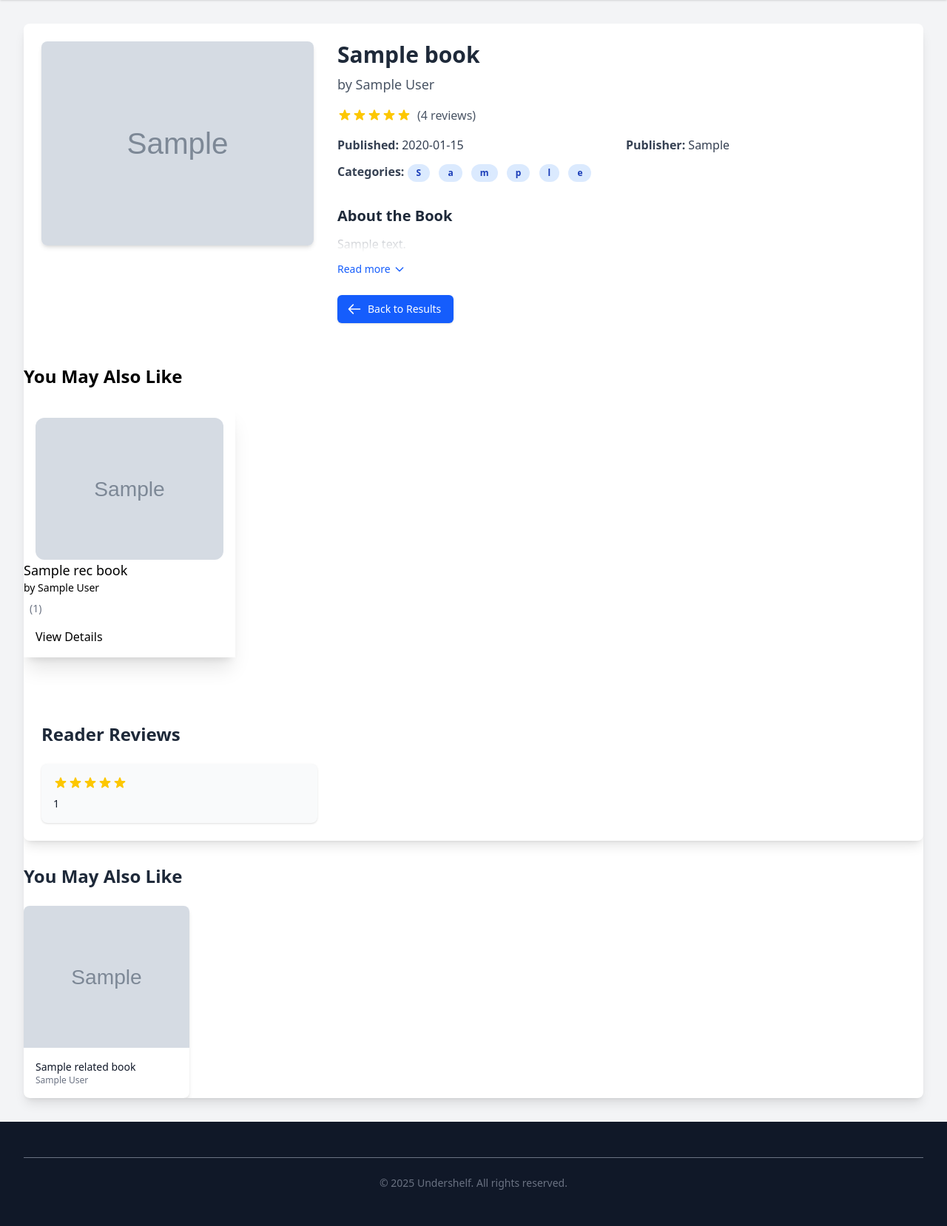
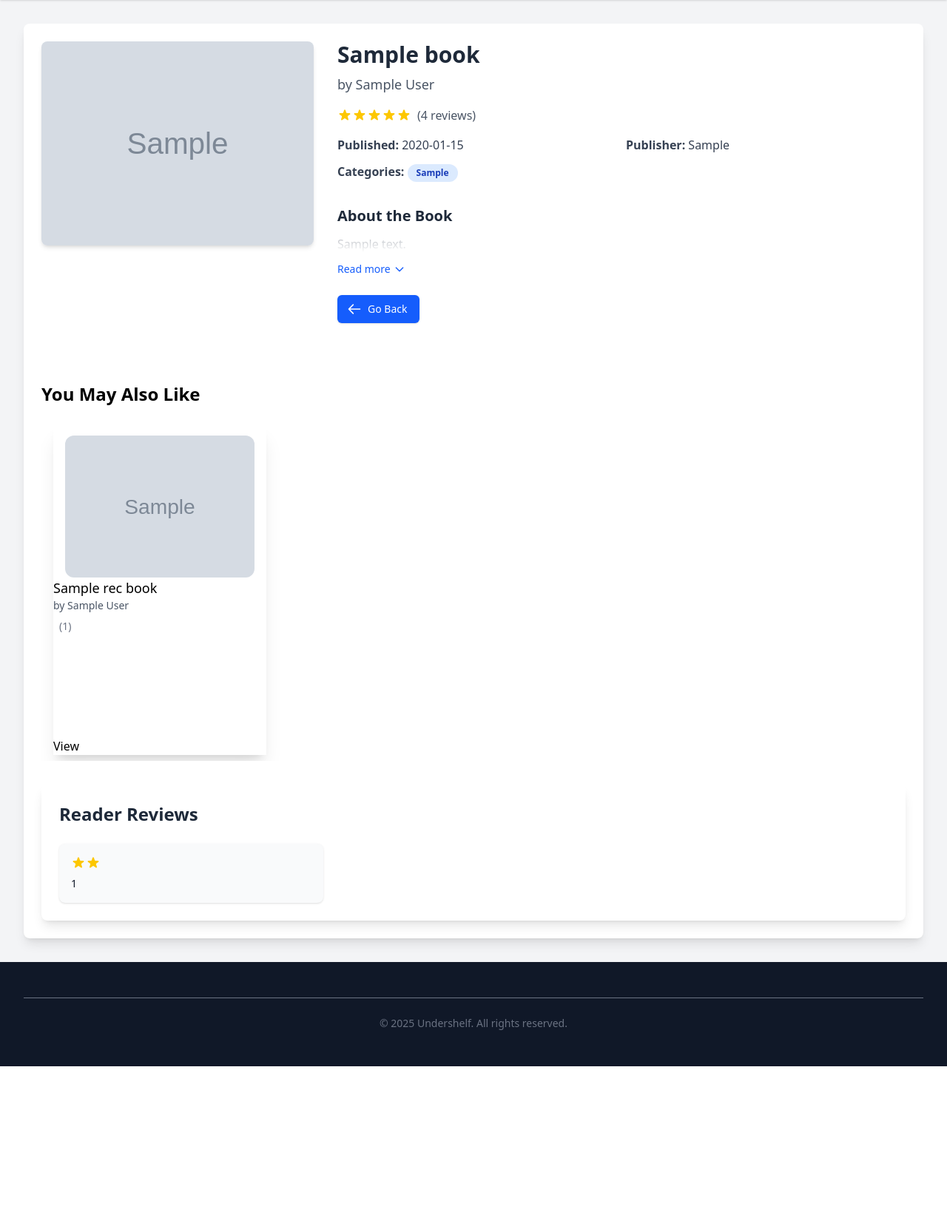
Before and after one commit to SP-SDU/Undershelf, a Django app: template src/presentation/templates/book_details.html in a window 1280 px wide. Shown: the part 64-1722 px from the top of the page at 74% size. After the commit the page ends 1506 px from the top, so only its background shows below. Run offline with Django 5.2, Linux system fonts and the light colour scheme; tables that the repository leaves empty hold one stand-in row (values such as "Sample post"); the template is opened without the code that fills it: values that come from a table or form of the project are taken from there, most other values are stand-ins (such as "Sample title", 1, 10 or a date in 2020); grey boxes marked "Sample" are stand-in pictures; some libraries are stand-ins or nearby versions.

Commit message:
Add Recommendation carousel
Added:
- Carousel for cbf or bfs recommendations
- Smaller limit of reviews
- Fix Button naming (since it goes back to previous page)

```diff
--- a/src/presentation/templates/book_details.html
+++ b/src/presentation/templates/book_details.html
@@ -1,5 +1,4 @@
 {% extends 'base.html' %}
-{% load book_filters %}
 
 {% block title %}{{ book.title }} - Undershelf{% endblock %}
 
@@ -53,19 +52,16 @@
                         <span class="font-semibold">Publisher:</span> {{ book.publisher }}
                     </div>
                     {% endif %}
-
                       {% if book.categories %}
                     <div class="md:col-span-2">
                         <span class="font-semibold">Categories:</span>
-                        {% if book.categories|slice:":1" == '[' %}
-                            {% for category in book.categories|slice:"1:-1"|split:"," %}
-                                <span class="inline-block bg-blue-100 text-blue-800 rounded-full px-3 py-1 text-xs font-semibold mr-2 mb-2">{{ category|slice:"1:-1" }}</span>
-                            {% endfor %}
+                        {% with categories=book.categories %}
+                            {% if categories|slice:":1" == '[' %}
+                                <span class="inline-block bg-blue-100 text-blue-800 rounded-full px-3 py-1 text-xs font-semibold mr-2 mb-2">{{ categories|slice:"1:-1" }}</span>
                             {% else %}
-                            {% for category in book.categories|split:"," %}
-                                <span class="inline-block bg-blue-100 text-blue-800 rounded-full px-3 py-1 text-xs font-semibold mr-2 mb-2">{{ category|strip }}</span>
-                            {% endfor %}
+                                <span class="inline-block bg-blue-100 text-blue-800 rounded-full px-3 py-1 text-xs font-semibold mr-2 mb-2">{{ categories }}</span>
                             {% endif %}
+                        {% endwith %}
                     </div>
                     {% endif %}
                 </div>
@@ -94,28 +90,29 @@
                 <!-- Action Button -->
                 <a href="javascript:history.back()" class="inline-flex items-center px-4 py-2 border border-transparent rounded-md shadow-sm text-sm font-medium text-white bg-blue-600 hover:bg-blue-700 focus:outline-none focus:ring-2 focus:ring-offset-2 focus:ring-blue-500">
                     <svg class="-ml-1 mr-2 h-5 w-5" fill="none" stroke="currentColor" viewBox="0 0 24 24" xmlns="http://www.w3.org/2000/svg"><path stroke-linecap="round" stroke-linejoin="round" stroke-width="2" d="M10 19l-7-7m0 0l7-7m-7 7h18"></path></svg>
-                    Back to Results
+                    Go Back
                 </a>
             </div>
         </div>
 
     <!-- Recommendations -->
-        <div class="container mx-auto py-8">
+    <div class="bg-white rounded-lg shadow-lg p-6 mt-8">
         <h2 class="text-2xl font-semibold mb-6">You May Also Like</h2>
 
         {% if recommended_books %}
-            <div class="grid grid-cols-1 sm:grid-cols-2 lg:grid-cols-3 xl:grid-cols-4 gap-6">
+        <div class="carousel w-full relative overflow-hidden">
+            <div id="book-recommendations" class="carousel-item flex w-full gap-4 px-4 pb-2 overflow-x-auto snap-x scroll-smooth">
                 {% for rec_book in recommended_books %}
-            <div class="card bg-base-100 shadow-xl hover:shadow-2xl transition">
+                <div class="card bg-base-100 shadow-xl w-64 md:w-72 flex-shrink-0 snap-center">
                     {% if rec_book.reviews.count > 50 %}
                     <div class="badge badge-primary absolute m-3">Bestseller</div>
                     {% endif %}
                     <figure class="px-4 pt-4">
                         <img src="{{ rec_book.image }}" alt="{{ rec_book.title }}" class="rounded-xl object-cover h-48 w-full" />
                     </figure>
-                <div class="card-body">
+                    <div class="card-body flex flex-col h-60">
                         <h3 class="card-title text-lg line-clamp-2">{{ rec_book.title }}</h3>
-                <p class="text-sm text-muted mb-2">by {{ rec_book.authors|default:"Unknown" }}</p>
+                        <p class="text-sm text-gray-600 mb-2">by {{ rec_book.authors|default:"Unknown" }}</p>
 
                         <div class="flex items-center">
                             {% for i in "12345"|make_list %}
@@ -129,9 +126,10 @@
                             {% endfor %}
                             <span class="text-sm text-gray-500 ml-2">({{ rec_book.reviews.count }})</span>
                         </div>
+
+                        <div class="card-actions justify-end mt-auto">
+                            <a href="{% url 'book_details' rec_book.id %}" class="btn btn-primary btn-sm">View</a>
                         </div>
-                <div class="card-actions justify-end p-4">
-                <a href="{% url 'book_details' rec_book.id %}" class="btn btn-primary btn-sm">View Details</a>
                     </div>
                 </div>
                 {% endfor %}
@@ -152,7 +150,7 @@
             {% for review in reviews %}
             <div class="bg-gray-50 rounded-lg p-4 shadow">
                 <div class="flex items-center mb-2">
-                    {% for i in "12345" %}
+                    {% for i in "52" %}
                         {% if forloop.counter <= review.review_score %}
                             <svg class="w-5 h-5 text-yellow-400" fill="currentColor" viewBox="0 0 20 20" xmlns="http://www.w3.org/2000/svg"><path d="M9.049 2.927c.3-.921 1.603-.921 1.902 0l1.07 3.292a1 1 0 00.95.69h3.462c.969 0 1.371 1.24.588 1.81l-2.8 2.034a1 1 0 00-.364 1.118l1.07 3.292c.3.921-.755 1.688-1.54 1.118l-2.8-2.034a1 1 0 00-1.175 0l-2.8 2.034c-.784.57-1.838-.197-1.539-1.118l1.07-3.292a1 1 0 00-.364-1.118l-2.8-2.034c-.783-.57-.38-1.81.588-1.81h3.461a1 1 0 00.951-.69l1.07-3.292z"></path></svg>
                         {% else %}
@@ -172,39 +170,13 @@
         </div>
         {% endif %}
     </div>
-
-    <!-- You May Also Like Section -->
-    {% if related_books %}
-    <div class="mt-8">
-        <h2 class="text-2xl font-bold text-gray-800 mb-6">You May Also Like</h2>
-
-        <div class="grid grid-cols-2 md:grid-cols-3 lg:grid-cols-5 gap-6">
-            {% for related_book in related_books %}
-            <div class="bg-white rounded-lg shadow-md overflow-hidden hover:shadow-lg transition-shadow duration-300">
-                <a href="{% url 'book_details' book_id=related_book.id %}">
-                    {% if related_book.image %}
-                    <img src="{{ related_book.image }}" alt="{{ related_book.title }}" class="w-full h-48 object-cover">
-                    {% else %}
-                    <div class="w-full h-48 bg-gray-200 flex items-center justify-center">
-                        <span class="text-gray-500">No Image</span>
-                    </div>
-                    {% endif %}
-                    <div class="p-4">
-                        <h3 class="text-sm font-medium text-gray-900 truncate" title="{{ related_book.title }}">{{ related_book.title }}</h3>
-                        <p class="text-xs text-gray-500 truncate" title="{{ related_book.authors|default:'Unknown Author' }}">{{ related_book.authors|default:"Unknown Author" }}</p>
-                    </div>
-                </a>
-            </div>
-            {% endfor %}
-        </div>
-    </div>
-    {% endif %}
 </div>
 {% endblock %}
 
 {% block tail_js %}
 <script>
   document.addEventListener('DOMContentLoaded', function() {
+    // Book description expand/collapse functionality
     const description = document.getElementById('book-description');
     const fadeOverlay = document.getElementById('fade-overlay');
     const readMoreBtn = document.getElementById('read-more-button');
@@ -226,6 +198,22 @@
         }
       });
     }
+      // Carousel navigation
+    const carousel = document.querySelector('#book-recommendations');
+
+    if (carousel && prevButton && nextButton) {
+      // Calculate scroll amount based on card width
+      const getScrollAmount = () => {
+        // Get the width of a single book card plus its gap
+        const cardElement = carousel.querySelector('.card');
+        if (!cardElement) return 300; // Default fallback
+
+        // Get card width including any margin/padding
+        const cardWidth = cardElement.offsetWidth;
+        // Add the gap value (16px = 1rem by default in Tailwind)
+        const gapSize = 16; // from gap-4 class (4 * 4px)
+        return cardWidth + gapSize;
+      };
   });
 </script>
 {% endblock %}
```
Lines whose indentation alone changed are shown as unchanged.
